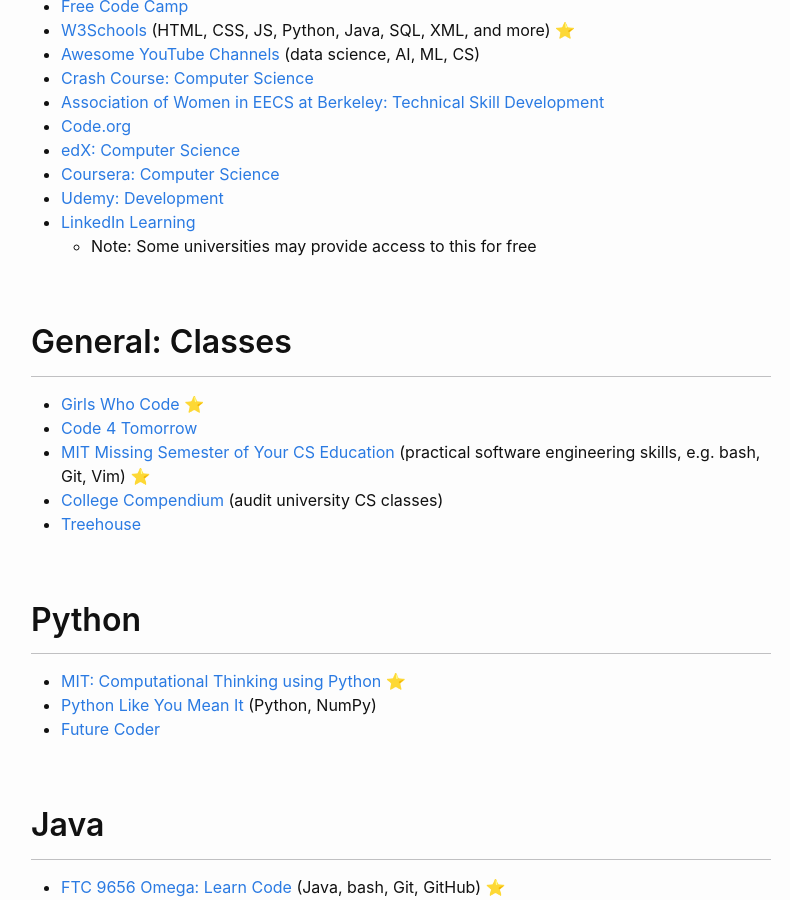
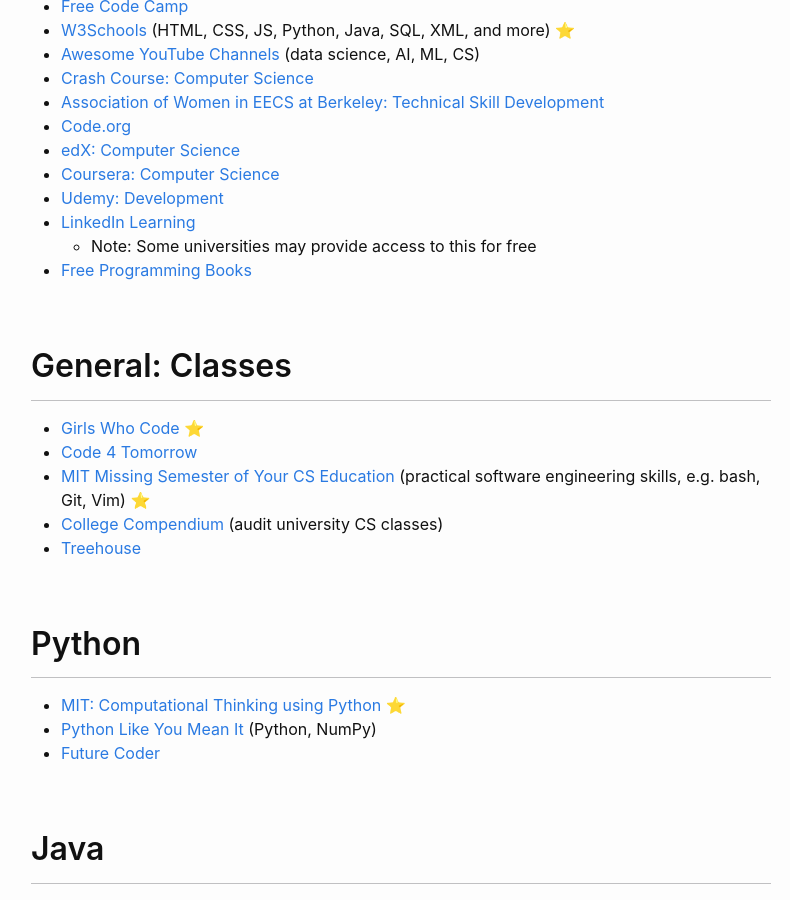
Before and after one commit to phrdang/phrdang.github.io, a Jekyll site: the page built from resources.md, in a window 1280 px wide and 900 px high, scrolled down 1498 px. Shown: the whole window, without its empty margins (239-1029 px from the left). Built offline with Jekyll 4.4.1, drawn with Linux system fonts in a browser that asks for light colours.

Commit message:
Add free programming books repo to resources

```diff
--- a/resources.md
+++ b/resources.md
@@ -64,6 +64,7 @@
 - [Udemy: Development](https://www.udemy.com/courses/development/)
 - [LinkedIn Learning](https://www.linkedin.com/learning/)
   - Note: Some universities may provide access to this for free
+- [Free Programming Books](https://github.com/EbookFoundation/free-programming-books)
 
 ## General: Classes
 
```
